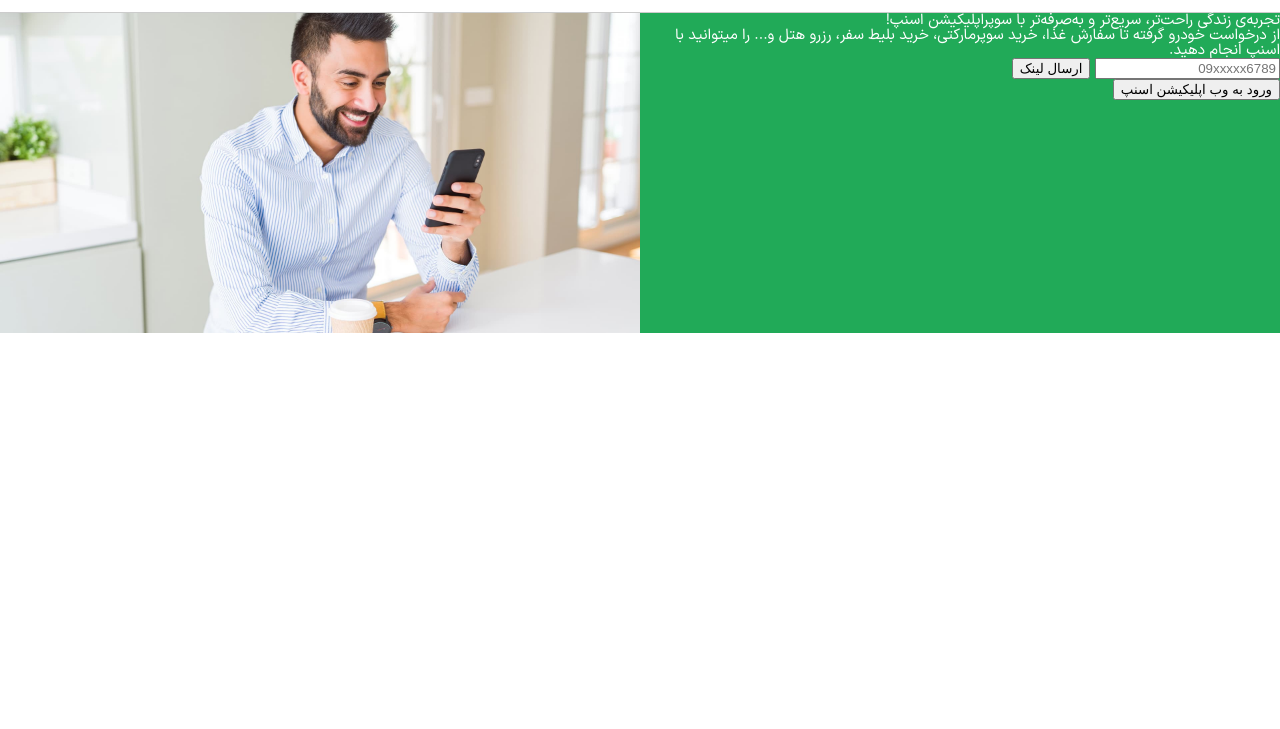
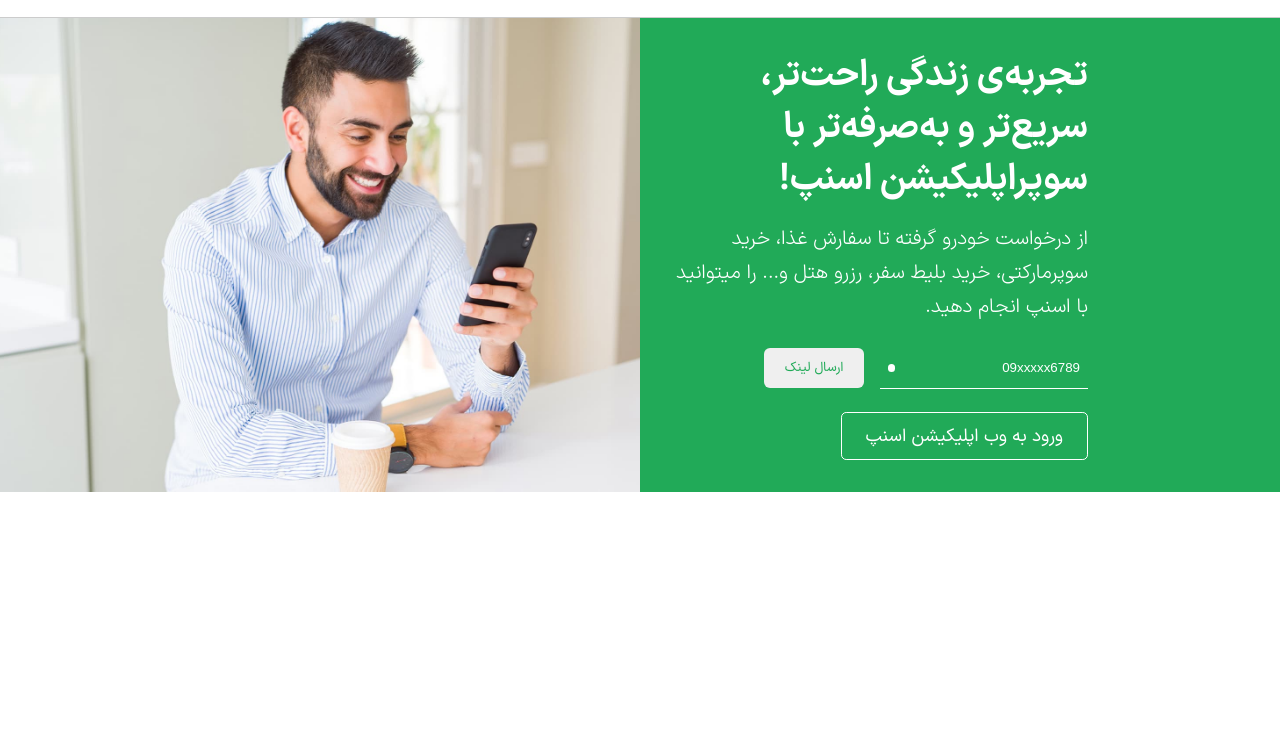
Before and after one commit to Hesammousavi/web-design-course-snapp-project, a plain HTML site: page index.html in a window 1280 px wide. Shown: the part 71-800 px from the top of the page. Drawn offline with Linux system fonts and the light colour scheme.

Commit message:
complete hero section

```diff
--- a/index.html
+++ b/index.html
@@ -41,13 +41,18 @@
 
     <div class="hero-section">
         <div class="hero-section__intro">
-            <h3>تجربه‌ی زندگی راحت‌تر، سریع‌تر و به‌صرفه‌تر با سوپراپلیکیشن اسنپ!</h3>
-            <p>از درخواست خودرو گرفته تا سفارش غذا، خرید سوپرمارکتی، خرید بلیط سفر، رزرو هتل و... را میتوانید با اسنپ انجام دهید.</p>
-            <form action="">
-                <input type="text" placeholder="09xxxxx6789">
+            <h3 class="hero-section__intro_tagline">تجربه‌ی زندگی راحت‌تر، سریع‌تر و به‌صرفه‌تر با سوپراپلیکیشن اسنپ!</h3>
+            <p class="hero-section__intro_description">از درخواست خودرو گرفته تا سفارش غذا، خرید سوپرمارکتی، خرید بلیط سفر، رزرو هتل و... را میتوانید با اسنپ انجام دهید.</p>
+            <form action="" class="hero-section__intro_sendlink">
+                <div class="hero-section__intro_sendlink_input" >
+                    <input type="text" placeholder="09xxxxx6789">
+                    <div class="input__dot"></div>
+                </div>
                 <button type="submit">ارسال لینک</button>
             </form>
-            <button>ورود به وب اپلیکیشن اسنپ</button>
+            <a href="#">
+                <button class="hero-section__intro_gotowebapp">ورود به وب اپلیکیشن اسنپ</button>
+            </a>
         </div>
         <div class="hero-section__pic"></div>
     </div>
--- a/styles.css
+++ b/styles.css
@@ -1,8 +1,12 @@
 @import url('./iransans-fonts.css');
 
 html {
-    font-size: 15px;
+    font-size: 100%;
     font-family: IRANSansX;
+}
+
+button {
+    font-family: inherit !important;
 }
 
 /* Base container styling */
@@ -10,8 +14,8 @@ html {
     width: 100%;
     margin-right: auto;
     margin-left: auto;
-    padding-right: 15px;
-    padding-left: 15px;
+    padding-right: 12%;
+    padding-left: 12%;
 }
 
 /* Extra small devices (phones, less than 576px) */
@@ -55,6 +59,14 @@ html {
         max-width: 1440px; /* Increased width for larger screens */
     }
 }
+
+/* Extra extra large devices (larger desktops, 1400px and up) */
+@media (min-width: 1600px) {
+    .container {
+        max-width: 1640px; /* Increased width for larger screens */
+    }
+}
+
 .navbar {
     height: 5.5rem;
     display: flex;
@@ -91,6 +103,71 @@ html {
     background-color: #21aa58;
     color: white;
     width: 50%;
+    padding: 2rem;
+    padding-right: 15%;
+}
+
+.hero-section__intro_tagline {
+    font-size: 2.25rem;
+    font-weight: 700;
+    line-height: 3.25rem;
+    margin-bottom: 1rem;
+}
+
+.hero-section__intro_description {
+    font-size: 1.25rem;
+    font-weight: 300;
+    line-height: 1.7;
+    margin-bottom: 1rem;
+}
+
+
+.hero-section__intro_sendlink {
+    display: flex;
+    align-items: center;
+    height: 3.5rem ;
+    margin-bottom: 1rem;
+}
+
+.hero-section__intro_sendlink > button {
+    border: none;
+    border-radius: 0.375rem;
+    color : #21aa58;
+    font-family: inherit !important;
+    padding: 0 1rem;
+    flex: 0 0 24%;
+    height: 2.5rem;
+    margin-right: 1rem;
+}
+
+.hero-section__intro_sendlink_input {
+    display: flex;
+    align-items: center;
+    border-bottom: 1px solid white;
+    flex : 0 0 50%;
+}
+
+.hero-section__intro_sendlink_input input {
+    outline: none;
+    background-color: transparent;
+    border: none;
+    color: white;
+    line-height: 3rem;
+    padding: 0 .5rem;
+    height: 2.5rem;
+    width: 100%;
+}
+
+.hero-section__intro_sendlink_input input::placeholder {
+    color: white;
+}
+
+.hero-section__intro_sendlink_input .input__dot {
+    width: .5rem;
+    height: .5rem;
+    border-radius: 99999999px;
+    background-color: white;
+    margin-left: .5rem;
 }
 
 .hero-section__pic {
@@ -100,4 +177,22 @@ html {
     background-position: center center;
     background-size: cover;
     transform: scaleX(-1);
+    flex: 0 0 50%;
+
 }
+
+
+.hero-section__intro_gotowebapp {
+    border: 1px solid white;
+    background-color: transparent;
+    color: white;
+    font-size : 1.125rem;
+    cursor: pointer;
+    border-radius: .325rem;
+    height: 3rem;
+    padding: 0 1.5rem;
+}
+
+.hero-section__intro_gotowebapp:hover {
+    background-color: rgba(255,255,255, .1);
+}
```
